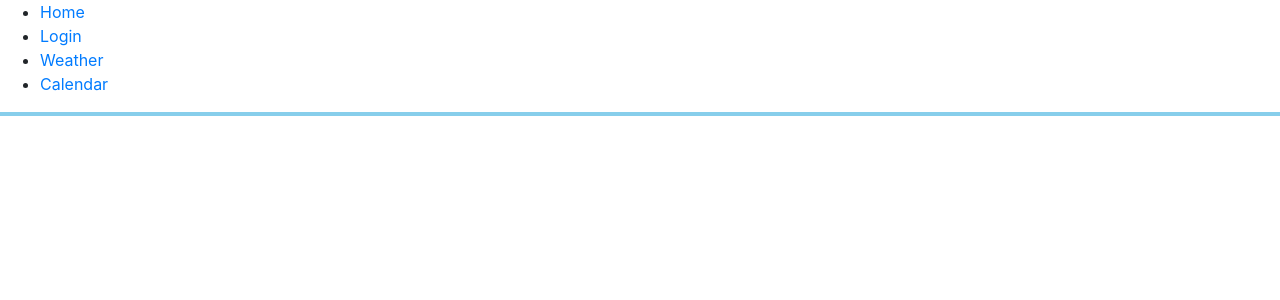
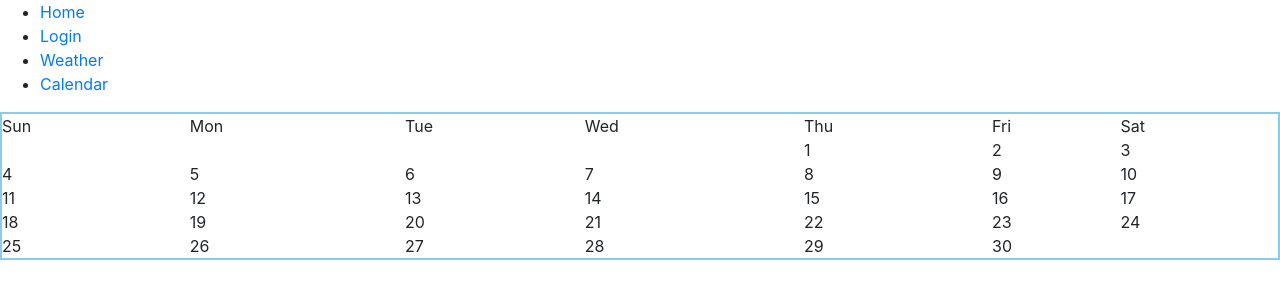
Before and after one commit to Jas802/react-daily-planner, a React (Create React App) app: page /calendar in a window 1280 px wide. Shown: the top 300 px of the page. Built offline with nearby package versions, Linux system fonts and the light colour scheme.

Commit message:
built out rows and cells

```diff
--- a/src/components/Calendar.js
+++ b/src/components/Calendar.js
@@ -6,6 +6,12 @@ class Calendar extends React.Component {
         super(props);
         this.width = props.width || "350px";
         this.style = props.style || {};
+        this.style.width = this.width
+    }
+
+    style = {
+        position: "relative",
+        margin: "50px auto"
     }
 
     state = {
@@ -26,7 +32,7 @@ class Calendar extends React.Component {
         return this.state.dateContext.format("MMMM");
     }
     daysInmonth = () => {
-        return this.state.dateContext.daysInmonth();
+        return this.state.dateContext.daysInMonth();
     }
     currentDate = () => {
         return this.state.dateContext.get("date");
@@ -42,10 +48,68 @@ class Calendar extends React.Component {
 
 
     render() {
+        let weekdays = this.weekdaysShort.map((day) => {
+            return(
+                <td key={day} className="week-day">{day}</td> //creates table data for each day
+            )
+        })
+
+        let blanks = [];
+        for (let i = 0; i < this.firstDayOfMonth(); i++) { //loops through start of month to create empty day slots
+            blanks.push(<td className="emptySlot">
+                {""}
+            </td>
+            )
+        }
+
+        let daysInmonth = []
+        for (let d = 1; d < this.daysInmonth(); d++) {
+            let className = (d === this.currentDay() ? "day current-day": "day");
+            daysInmonth.push(
+                <td key={d} className={className} >
+                    <span>{d}</span>
+                </td>
+            )
+        }
+
+        var totalSlots = [...blanks, ...daysInmonth];
+        let rows = []
+        let cells = []
+
+        totalSlots.forEach((row, i) => {
+            if((i % 7) !== 0) { //if index is NOT divisible by 7 starts, new row
+                cells.push(row);
+            } else {
+                let insertRow = cells.slice();
+                rows.push(insertRow)
+                cells = [];
+                cells.push(row)
+            }
+            if (i === totalSlots.length - 1) {
+                let insertRow = cells.slice();
+                rows.push(insertRow);
+            }
+        });
+
+        let trElements = rows.map((d, i) => {
+            return(
+                <tr key={i*100}>
+                    {d}
+                </tr>
+            )
+        });
     return (
         <div className="calendar-container">
             <table className="calendar">
-
+                <thead>
+                    <tr className="calendar-header"></tr>
+                </thead>
+                <tbody>
+                    <tr>
+                        {weekdays}
+                    </tr>
+                    {trElements}
+                </tbody>
             </table>
         </div>
         )
--- a/src/css/calendar.css
+++ b/src/css/calendar.css
@@ -10,3 +10,10 @@ tr {
 .calendar-container {
     border: 2px solid skyblue;
 }
+
+.calendar {
+    background-color: white;
+    border-spacing: 0;
+    border-collapse: collapse;
+    width: 100%;
+}
```
